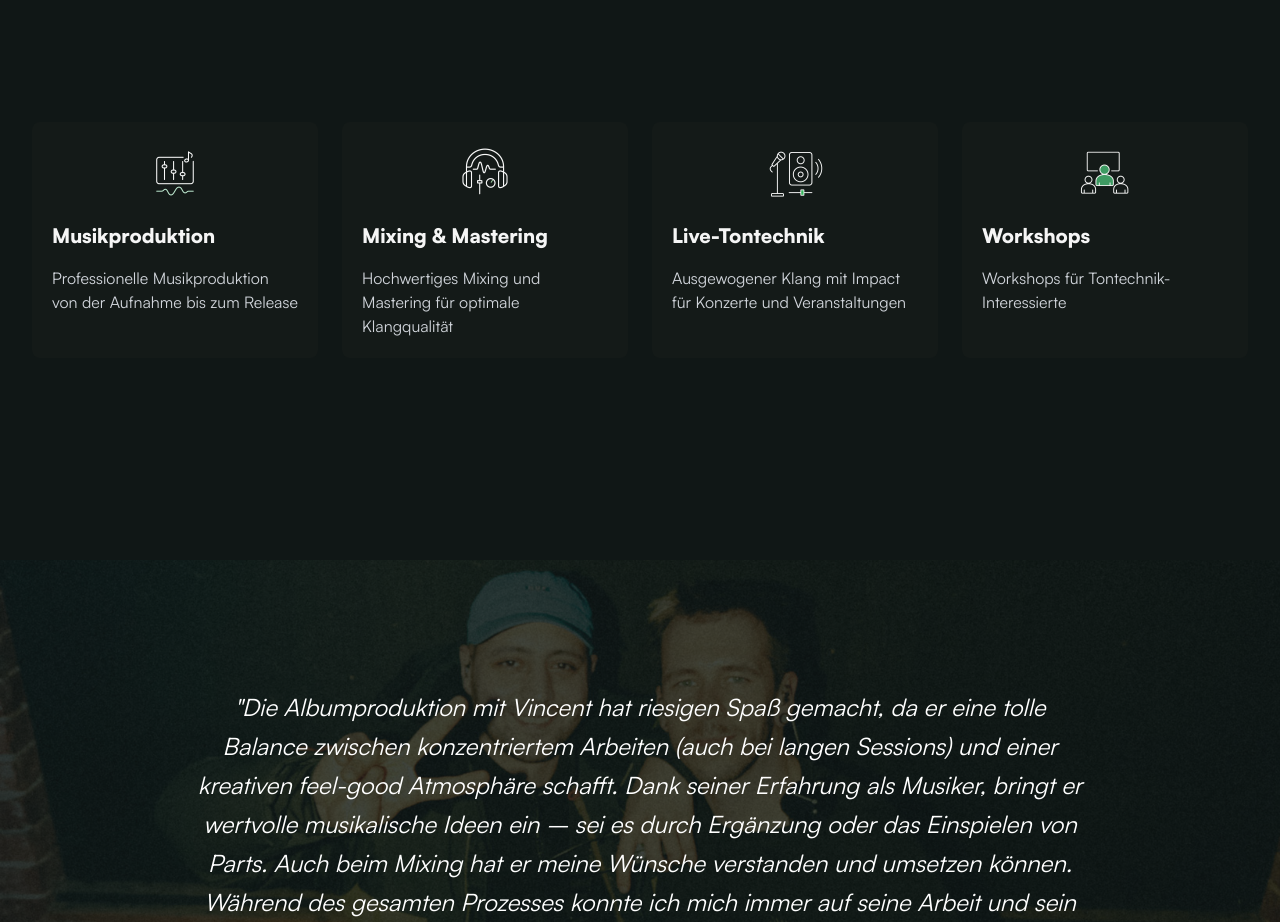
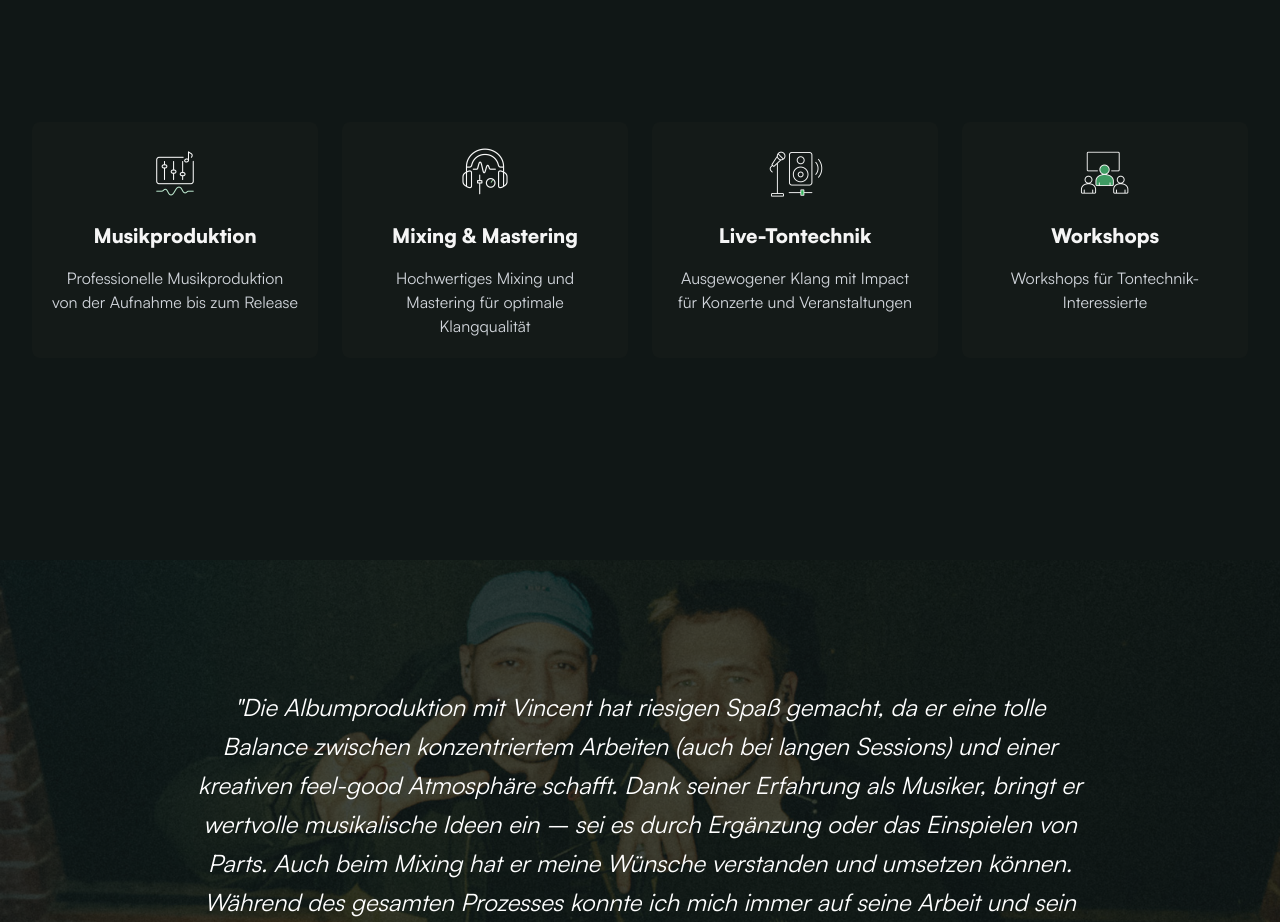
Before and after one commit to OnePunchJacky/neck-tontechnik, a Next.js app: page / in a window 1280 px wide. Shown: the part 880-1802 px from the top of the page. Built offline with nearby package versions, Linux system fonts and the light colour scheme.

Commit message:
Center text content in service cards
- Add text-center class to all service cards in homepage
- Align headings and descriptions with centered icons

```diff
--- a/app/page.tsx
+++ b/app/page.tsx
@@ -58,28 +58,28 @@ export default function Home() {
       <section className="py-16 md:py-20 px-4 md:px-8 min-h-[80vh] flex items-center">
         <div className="max-w-7xl mx-auto w-full">
           <div className="grid grid-cols-1 sm:grid-cols-2 xl:grid-cols-4 gap-6">
-            <div className="p-5 bg-[var(--color-surface)] text-[var(--color-text-primary)] rounded-lg hover:bg-[var(--color-surface-light)] transition-colors duration-200">
+            <div className="p-5 bg-[var(--color-surface)] text-[var(--color-text-primary)] rounded-lg hover:bg-[var(--color-surface-light)] transition-colors duration-200 text-center">
               <div className="flex justify-center mb-4">
                 <img src="/icons/production.png" alt="Musikproduktion" className="w-16 h-16" />
               </div>
               <h3 className="text-xl font-bold text-[var(--color-text-primary)] mb-4">Musikproduktion</h3>
               <p className="text-[var(--color-text-secondary)]">Professionelle Musikproduktion von der Aufnahme bis zum Release</p>
             </div>
-            <div className="p-5 bg-[var(--color-surface)] text-[var(--color-text-primary)] rounded-lg hover:bg-[var(--color-surface-light)] transition-colors duration-200">
+            <div className="p-5 bg-[var(--color-surface)] text-[var(--color-text-primary)] rounded-lg hover:bg-[var(--color-surface-light)] transition-colors duration-200 text-center">
               <div className="flex justify-center mb-4">
                 <img src="/icons/mixing_mastering.png" alt="Mixing & Mastering" className="w-16 h-16" />
               </div>
               <h3 className="text-xl font-bold text-[var(--color-text-primary)] mb-4">Mixing & Mastering</h3>
               <p className="text-[var(--color-text-secondary)]">Hochwertiges Mixing und Mastering für optimale Klangqualität</p>
             </div>
-            <div className="p-5 bg-[var(--color-surface)] text-[var(--color-text-primary)] rounded-lg hover:bg-[var(--color-surface-light)] transition-colors duration-200">
+            <div className="p-5 bg-[var(--color-surface)] text-[var(--color-text-primary)] rounded-lg hover:bg-[var(--color-surface-light)] transition-colors duration-200 text-center">
               <div className="flex justify-center mb-4">
                 <img src="/icons/live.png" alt="Live-Tontechnik" className="w-16 h-16" />
               </div>
               <h3 className="text-xl font-bold text-[var(--color-text-primary)] mb-4">Live-Tontechnik</h3>
               <p className="text-[var(--color-text-secondary)]">Ausgewogener Klang mit Impact für Konzerte und Veranstaltungen</p>
             </div>
-            <div className="p-5 bg-[var(--color-surface)] text-[var(--color-text-primary)] rounded-lg hover:bg-[var(--color-surface-light)] transition-colors duration-200">
+            <div className="p-5 bg-[var(--color-surface)] text-[var(--color-text-primary)] rounded-lg hover:bg-[var(--color-surface-light)] transition-colors duration-200 text-center">
               <div className="flex justify-center mb-4">
                 <img src="/icons/workshops.png" alt="Workshops" className="w-16 h-16" />
               </div>
```
